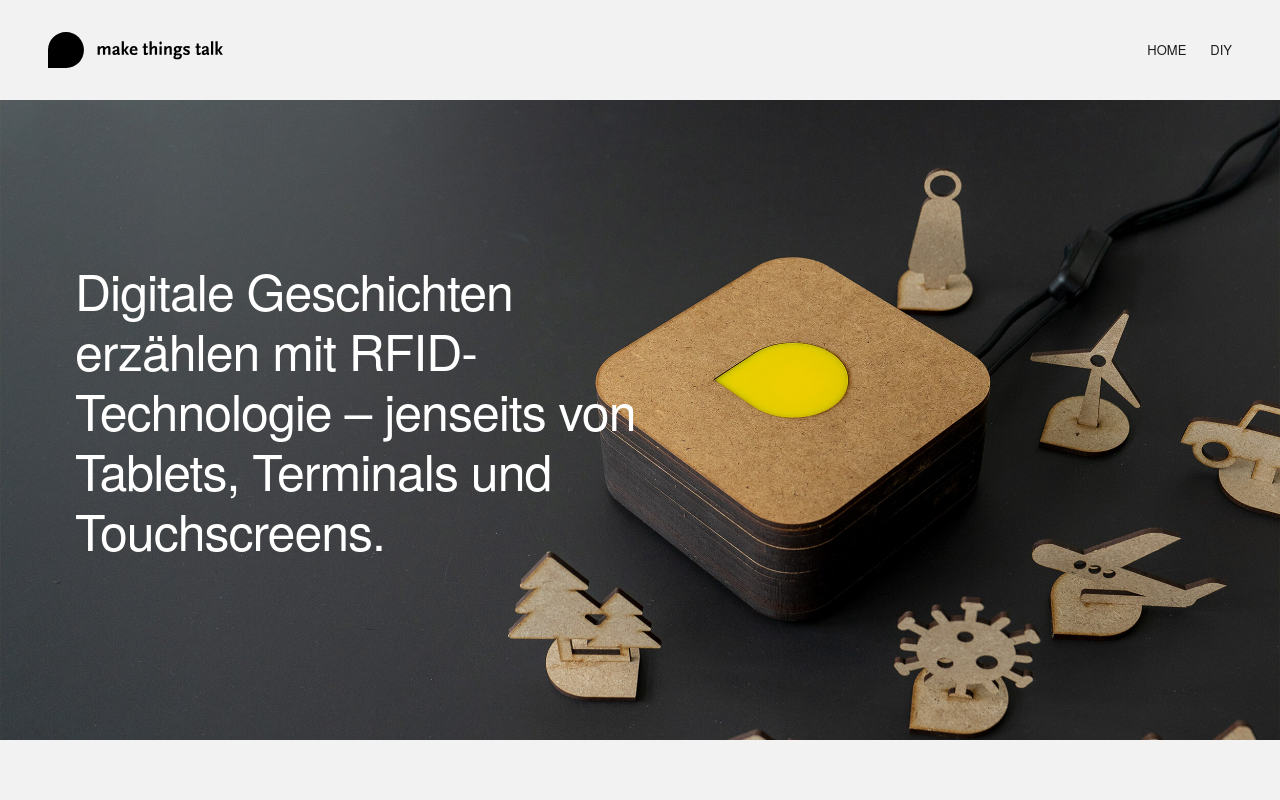
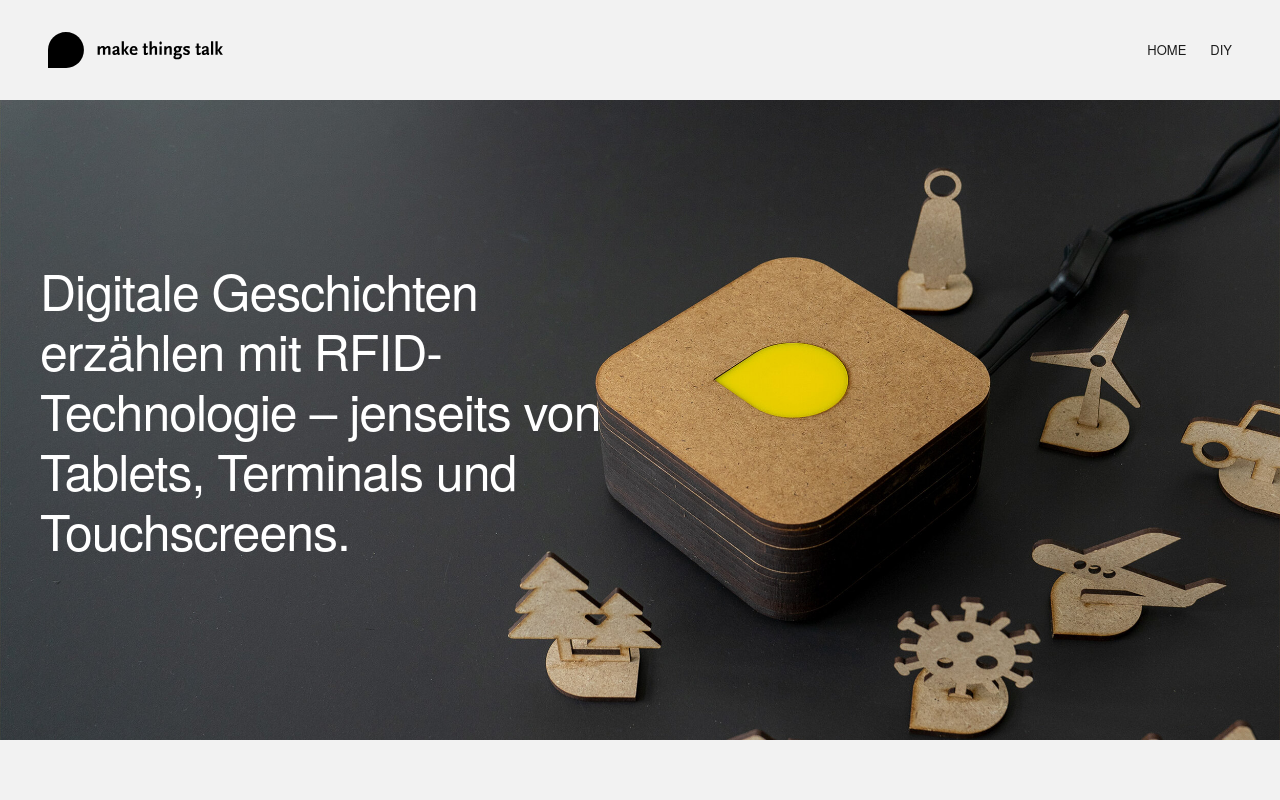
Before and after one commit to kelvynmarte/makethingstalk-website, a React (Vite) app: page /#/ in a window 1280 px wide. Shown: the top 800 px of the page. Built offline with nearby package versions, Linux system fonts and the light colour scheme; a web font is replaced by a local one.

Commit message:
Update container to css grid

```diff
--- a/src/components/ImageSection.tsx
+++ b/src/components/ImageSection.tsx
@@ -3,13 +3,16 @@ import { Section } from './Section';
 
 // Styled component for the section
 const StyledSection = styled(Section)<{ $imageUrl: string }>`
-  position: relative;
+  grid-column: full-width;
+  display: grid;
+  grid-template-columns: inherit;
   background: ${(props) => `url('${props.$imageUrl}')`} center/cover no-repeat;
   color: white;
 `;
 
 // Styled component for the text overlay
 const TextOverlay = styled.div`
+    grid-column: breakout;
     display: flex;
 
     h1 {
@@ -26,7 +29,7 @@ interface ImageSectionProps {
 // Your React component
 const ImageSection: React.FC<ImageSectionProps> = ({ imageUrl, text }) => {
 	return (
-		<StyledSection $imageUrl={imageUrl}>
+		<StyledSection $imageUrl={imageUrl} className='full-width'>
 			<TextOverlay className='container'>
 				<h1>{text}</h1>
 			</TextOverlay>
--- a/src/components/Navbar.tsx
+++ b/src/components/Navbar.tsx
@@ -4,6 +4,7 @@ import { Link } from 'react-router-dom';
 
 // Styled components for the Navbar
 const NavbarContainer = styled.nav`
+  grid-column: full-width;
   display: flex;
   justify-content: space-between;
   flex-wrap: wrap;
@@ -44,7 +45,7 @@ const NavLink = styled(Link)`
 // Navbar component
 const Navbar = () => {
 	return (
-		<NavbarContainer>
+		<NavbarContainer className='full-width'>
 			<Logo src={logo} alt="make things talk" />
 			<NavLinks>
 				<NavLink to="/">Home</NavLink>
--- a/src/components/Section.tsx
+++ b/src/components/Section.tsx
@@ -1,9 +1,10 @@
 import styled from "styled-components";
 
 export const Section = styled.section`
-  position: relative;
-  height: 80vh;
+  grid-column: content;
+  min-height: 80vh;
   display: flex;
+  flex-direction: column;
   align-items: center;
   justify-content: center;
 `;
--- a/src/main.tsx
+++ b/src/main.tsx
@@ -23,7 +23,9 @@ const router = createHashRouter([
 ]);
 
 ReactDOM.createRoot(document.getElementById('root')!).render(
-	<React.StrictMode>
-		<RouterProvider router={router} />
-	</React.StrictMode>,
+	<main className='content-grid'>
+		<React.StrictMode>
+			<RouterProvider router={router} />
+		</React.StrictMode>
+	</main>
 );
--- a/src/pages/Home.tsx
+++ b/src/pages/Home.tsx
@@ -9,10 +9,10 @@ function Home() {
 		<>
 			<Navbar/>
 			<ImageSection imageUrl={productImage} text="Digitale Geschichten erzählen mit RFID-Technologie – jenseits von Tablets, Terminals und Touchscreens."></ImageSection>
-			<Section className="container">
+			<Section>
 				<h1>Platziert man ein physisches Objekt auf der make things talk Box, startet ein damit verknüpftes Video oder eine Tonaufnahme.</h1>
 			</Section>
-			<div className="container">
+			<Section>
 				<div className="grid">
 					<div>1</div>
 					<div>2</div>
@@ -32,7 +32,7 @@ function Home() {
 				<em>Italicized</em>
 				<a>Colored</a>
 				<u>Underlined</u>
-			</div>
+			</Section>
 		</>
 	);
 }
--- a/src/styles/main.css
+++ b/src/styles/main.css
@@ -59,37 +59,46 @@ a:hover {
 /**
 * Container
 */
-.container,
-.container-fluid {
-  width: 100%;
-  margin-right: auto;
-  margin-left: auto;
-  padding-right: var(--spacing);
-  padding-left: var(--spacing);
+.content-grid {
+  --padding-inline: 1rem;
+  --content-max-width: 900px;
+  --breakout-max-width: 1200px;
+
+  --breakout-size: calc(
+    (var(--breakout-max-width) - var(--content-max-width)) / 2
+  );
+
+  display: grid;
+  grid-template-columns:
+    [full-width-start] minmax(var(--padding-inline), 1fr)
+    [breakout-start] minmax(0, var(--breakout-size))
+    [content-start] min(
+      100% - (var(--padding-inline) * 2),
+      var(--content-max-width)
+    )
+    [content-end]
+    minmax(0, var(--breakout-size)) [breakout-end]
+    minmax(var(--padding-inline), 1fr) [full-width-end];
+}
+/*
+.content-grid > :not(.breakout, .full-width),
+.full-width > :not(.breakout, .full-width) {
+  grid-column: content;
 }
 
-@media (min-width: 576px) {
-  .container {
-    max-width: 510px;
-    padding-right: 0;
-    padding-left: 0;
-  }
+.content-grid > .breakout {
+  grid-column: breakout;
 }
-@media (min-width: 768px) {
-  .container {
-    max-width: 700px;
-  }
+
+.content-grid > .full-width {
+  grid-column: full-width;
 }
-@media (min-width: 992px) {
-  .container {
-    max-width: 920px;
-  }
-}
-@media (min-width: 1200px) {
-  .container {
-    max-width: 1130px;
-  }
-}
+
+img.full-width {
+  width: 100%;
+  max-height: 45vh;
+  object-fit: cover;
+}*/
 
 
 /**
```
